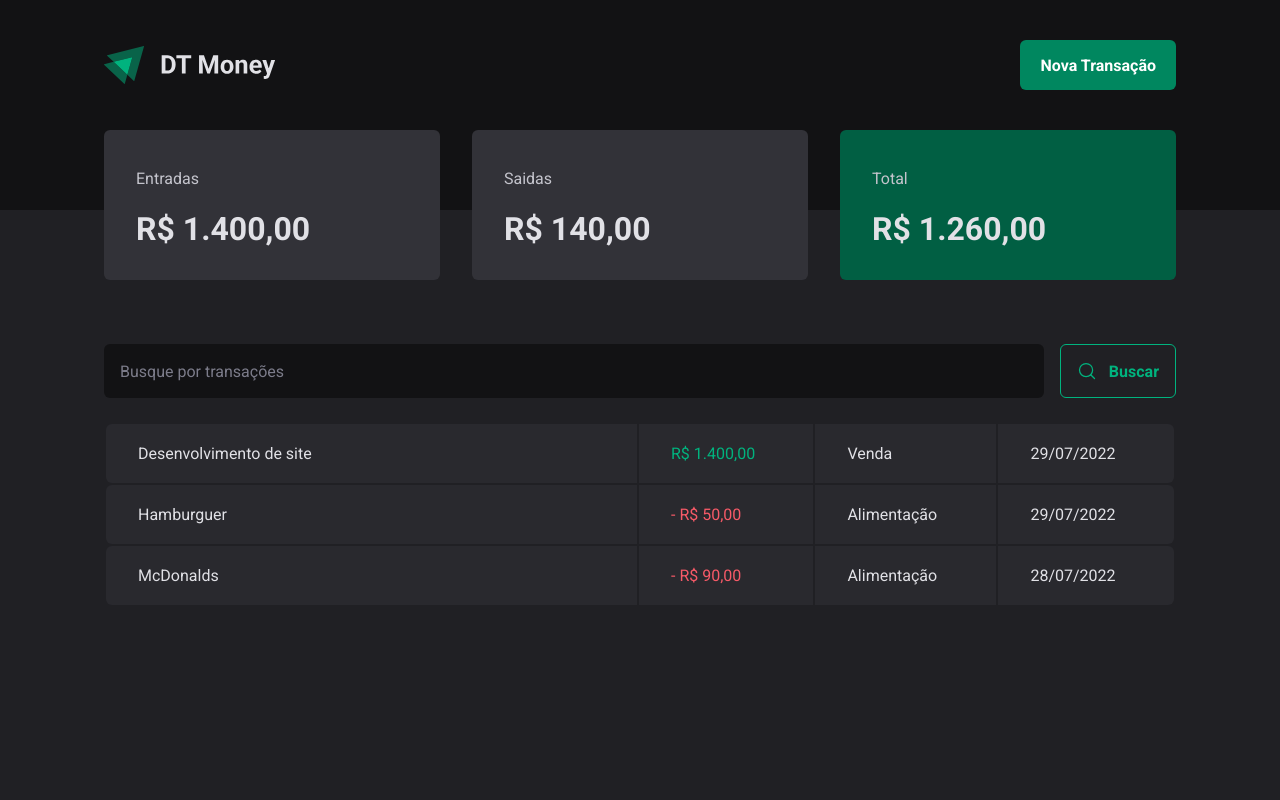
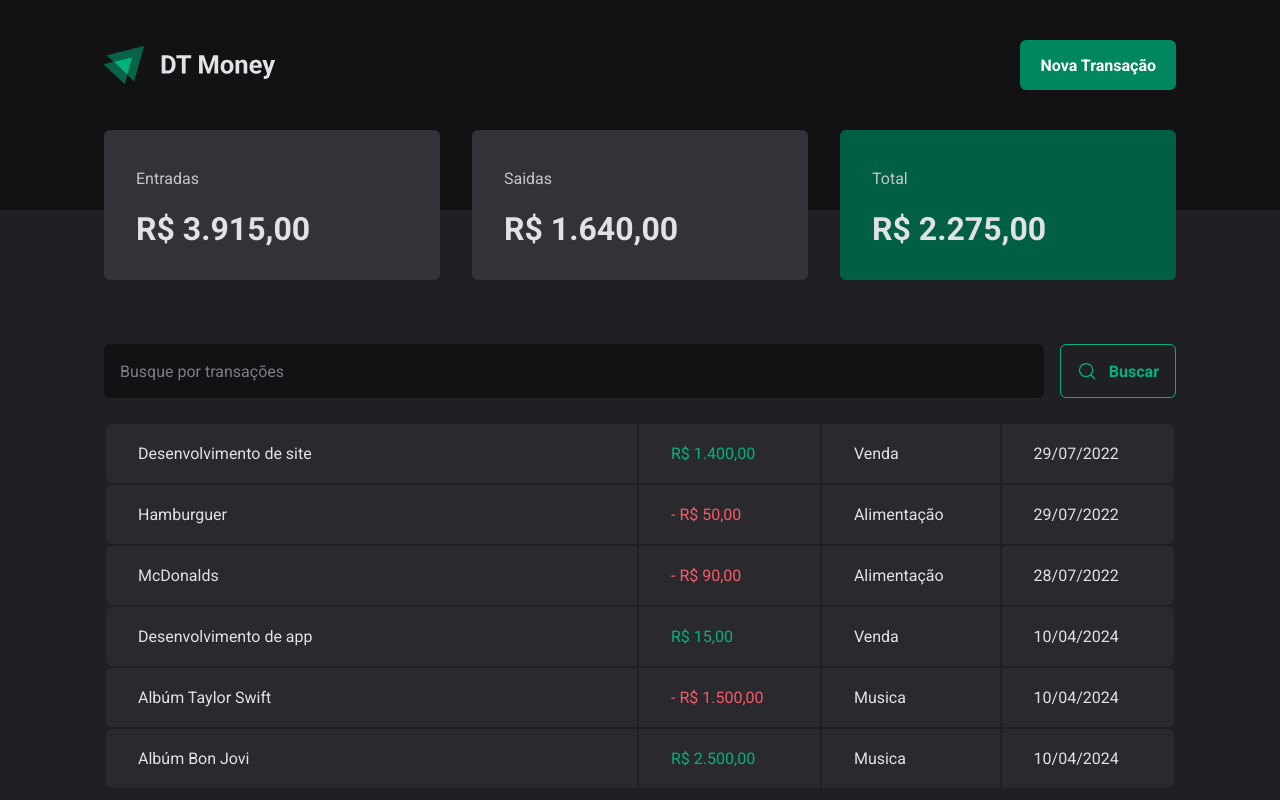
Before and after one commit to bbeatrizr/dt-money, a React (Vite) app: page / in a window 1280 px wide. Built offline with nearby package versions, Linux system fonts and the light colour scheme; data requests are answered from the project's data file.

Commit message:
feat: 🎸 criar uma nova transacao

```diff
--- a/server.json
+++ b/server.json
@@ -23,7 +23,30 @@
       "category": "Alimentação",
       "price": 90,
       "createAt": "2022-07-28T19:20:00.505Z"
+    },
+    {
+      "description": "Desenvolvimento de app",
+      "price": 15,
+      "category": "Venda",
+      "type": "income",
+      "createAt": "2024-04-10T18:49:57.432Z",
+      "id": "irk_gXl"
+    },
+    {
+      "description": "Albúm Taylor Swift",
+      "price": 1500,
+      "category": "Musica",
+      "type": "outcome",
+      "createAt": "2024-04-10T18:51:10.485Z",
+      "id": "ZpmNuNF"
+    },
+    {
+      "description": "Albúm Bon Jovi",
+      "price": 2500,
+      "category": "Musica",
+      "type": "income",
+      "createAt": "2024-04-10T18:51:57.776Z",
+      "id": "w0Vk3N6"
     }
   ]
-
 }
--- a/src/components/NewTransactionModal/index.tsx
+++ b/src/components/NewTransactionModal/index.tsx
@@ -11,6 +11,8 @@ import { ArrowCircleUp, X } from "phosphor-react";
 import * as z from "zod";
 import { Controller, useForm } from "react-hook-form";
 import { zodResolver } from "@hookform/resolvers/zod";
+import { useContext } from "react";
+import { TransactionContext } from "../../contexts/TransactionsContext";
 
 const newTransactionFormSchema = z.object({
   description: z.string(),
@@ -27,14 +29,23 @@ export function NewTransactionModal() {
     register,
     handleSubmit,
     formState: { isSubmitting },
+    reset,
   } = useForm<NewTransactionFormInputs>({
     resolver: zodResolver(newTransactionFormSchema),
   });
 
+  const { createTransactions } = useContext(TransactionContext);
+
   async function handleCreateNewTransaction(data: NewTransactionFormInputs) {
-    await new Promise((resolve) => setTimeout(resolve, 2000));
+    const { category, description, price, type } = data;
+    await createTransactions({
+      description,
+      price,
+      type,
+      category,
+    });
 
-    console.log(data);
+    reset();
   }
 
   return (
@@ -73,7 +84,10 @@ export function NewTransactionModal() {
             name="type"
             render={({ field }) => {
               return (
-                <TransactionType onValueChange={field.onChange} value={field.value}>
+                <TransactionType
+                  onValueChange={field.onChange}
+                  value={field.value}
+                >
                   <TransactionTypeButton variant="income" value="income">
                     <ArrowCircleUp size={24} />
                     Entrada
--- a/src/contexts/TransactionsContext.tsx
+++ b/src/contexts/TransactionsContext.tsx
@@ -10,9 +10,17 @@ interface Transactions {
   createAt: string;
 }
 
+interface CreateTransactionsInput {
+  description: string;
+  type: "income" | "outcome";
+  category: string;
+  price: number;
+}
+
 interface TransactionsContextType {
   transactions: Transactions[];
   fetchTransactions: (querry?: string) => Promise<void>;
+  createTransactions: (data: CreateTransactionsInput) => Promise<void>;
 }
 
 interface TransactionsProviderProps {
@@ -34,12 +42,28 @@ export function TransactionsProvider({ children }: TransactionsProviderProps) {
     setTransactions(response.data);
   }
 
+  async function createTransactions(data: CreateTransactionsInput) {
+    const { category, description, price, type } = data;
+
+    const response = await api.post("transactions", {
+      description,
+      price,
+      category,
+      type,
+      createAt: new Date(),
+    });
+
+    setTransactions((state) => [response.data, ...state]);
+  }
+
   useEffect(() => {
     fetchTransactions();
   }, []);
 
   return (
-    <TransactionContext.Provider value={{ transactions, fetchTransactions }}>
+    <TransactionContext.Provider
+      value={{ transactions, fetchTransactions, createTransactions }}
+    >
       {children}
     </TransactionContext.Provider>
   );
```
